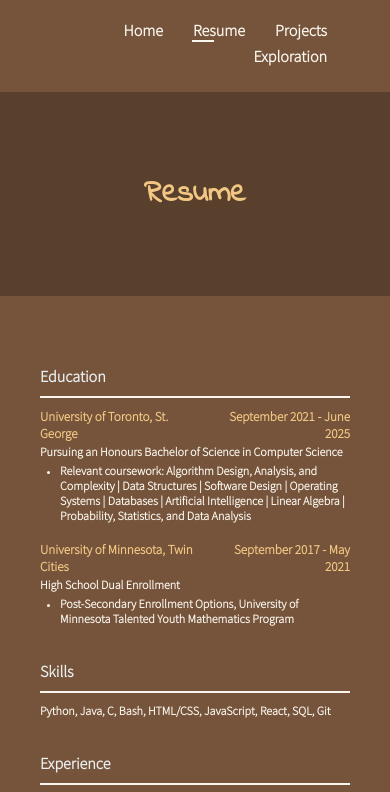
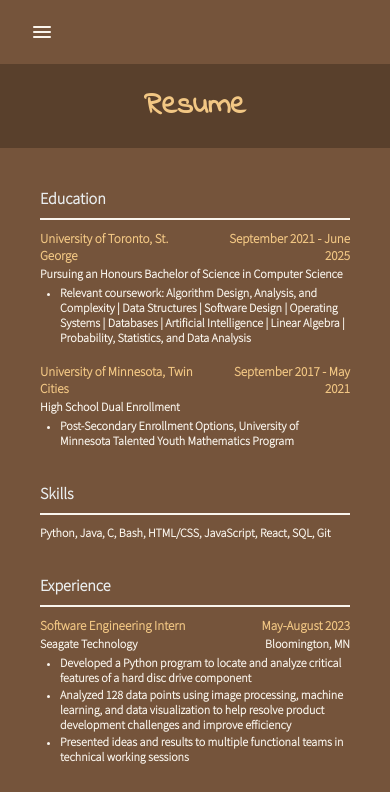
Before and after one commit to jamie-yuan/jamie-yuan.github.io, a plain HTML site: page resume.html in a window 390 px wide. Shown: the top 792 px of the page. Drawn offline with nearby package versions, Linux system fonts and the light colour scheme.

Commit message:
responsive navigation bar/menu

```diff
--- a/resume.html
+++ b/resume.html
@@ -8,6 +8,7 @@
     <meta name="viewport" content="width=device-width, initial-scale=1" />
     <link href="https://fonts.googleapis.com/css2?family=Indie+Flower&display=swap" rel="stylesheet">
     <link href="https://fonts.googleapis.com/css2?family=Source+Sans+Pro:wght@300&display=swap" rel="stylesheet">
+    <link rel="stylesheet" href="https://fonts.googleapis.com/css2?family=Material+Symbols+Rounded:opsz,wght,FILL,GRAD@20..48,100..700,0..1,-50..200" />
     <link rel="stylesheet" href="/styles.css" />
     <script src="/script.js" defer></script>
   </head>
@@ -32,6 +33,10 @@
           <hr class="nav_line" style="opacity:0;">
         </li>
       </nav>
+
+      <div class="nav_menu">
+        <span class="menu material-symbols-rounded">menu</span>
+      </div>
     </header>
 
     <main>
@@ -39,7 +44,7 @@
         <h1>Resume</h1>
       </div>
 
-      <div class="body">
+      <div class="body" id="resume_body">
         <h2 style="margin-top:20px;">
           Education
         </h2>
--- a/script.js
+++ b/script.js
@@ -0,0 +1,6 @@
+const menu = document.querySelector(".menu");
+const nav = document.querySelector("nav");
+
+menu.addEventListener("click", () => {
+    nav.classList.toggle("active")
+});
--- a/styles.css
+++ b/styles.css
@@ -37,6 +37,10 @@
     border: 1px solid #FAF5ED;
     width: 28px;
     margin-left: 24px;
+  }
+
+  .menu {
+    display: none;
   }
 
   .header {
@@ -164,6 +168,9 @@
       margin-left: 16px;
       border-width: 0.5px;
     }
+    .header {
+      padding: 40px 0px;
+    }
     #me-img {
       width: 352px;
     }
@@ -197,6 +204,9 @@
     .nav_line {
       margin-left: 12px;
     }
+    .header {
+      padding: 20px 0px;
+    }
     #home-header {
       padding: 50px 20px;
     }
@@ -205,6 +215,9 @@
     }
     .body {
       padding: 50px 50px 0px 50px;
+    }
+    #resume_body, #projects_body {
+      margin-top: -30px;
     }
     .home_line {
       width: 150px;
@@ -215,6 +228,38 @@
   }
 
   @media only screen and (max-width: 500px) {
+    .nav_bar {
+      padding: 60px 50px 20px 35px;
+    }
+    .nav_bar li {
+      display: block;
+      padding: 10px 0px;
+    }
+    .nav_bar li a {
+      display: flex;
+      justify-content: left;
+      padding: 0px;
+    }
+    .nav_line {
+      margin-left: -2px;
+    }
+    .nav_menu {
+      padding: 20px 30px 20px;
+      display: flex;
+    }
+    nav {
+      position: absolute;
+      top: -100%;
+      transition: 0.25s ease-in-out;
+    }
+    nav.active {
+      top: 0;
+    }
+    .menu {
+      display: block;
+      z-index: 2;
+      color: #FAF5ED;
+    }
     .body {
       padding: 50px 40px 0px 40px;
     }
```
Also changed, not shown: exploration.html (+5 -0 lines), index.html (+5 -0 lines), projects.html (+6 -1 lines).
